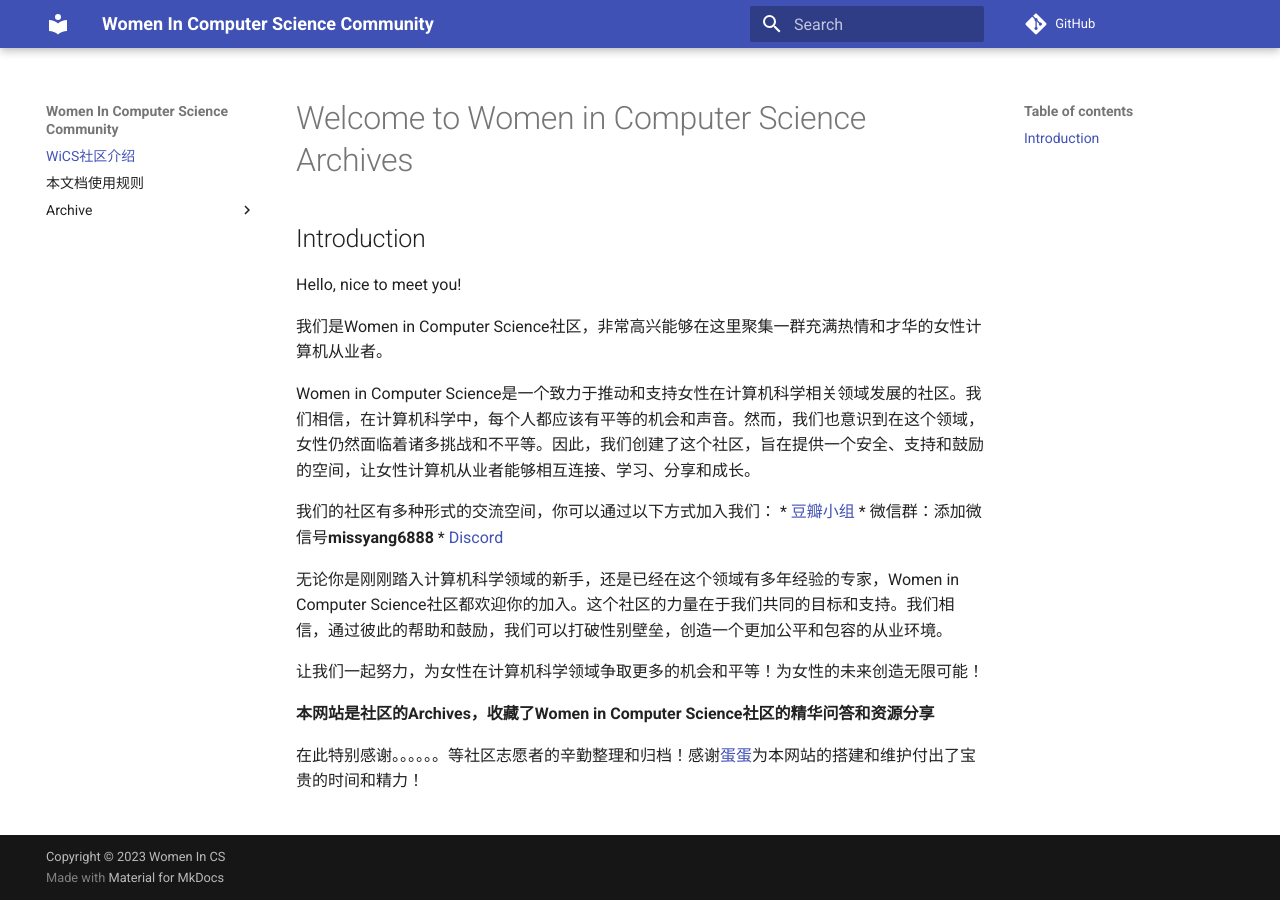
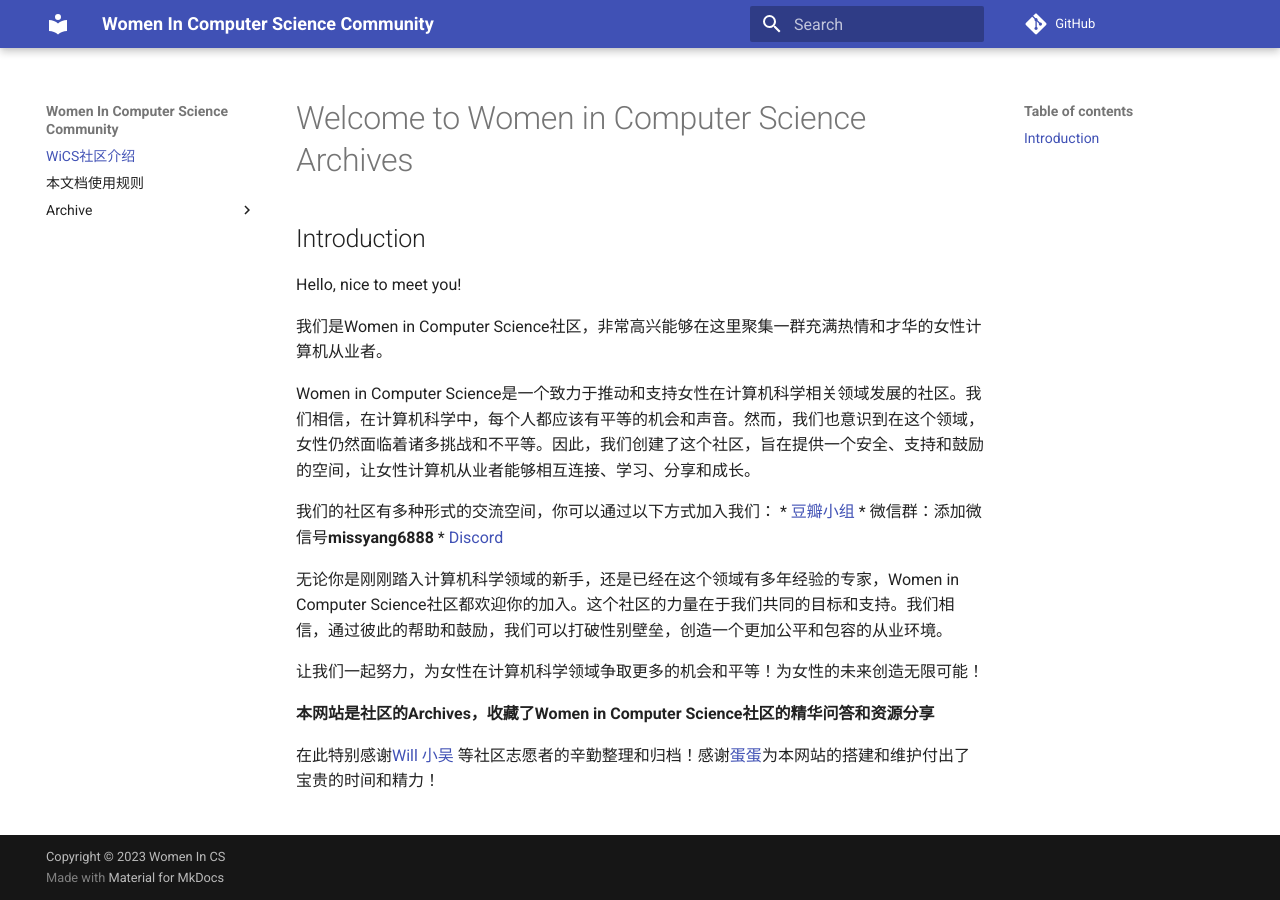
Before and after one commit to Women-in-Computer-Science/Women-in-CS-Archive, an MkDocs documentation site: the page built from docs/index.md, in a window 1280 px wide. Built offline with MkDocs 1.6.1 and Material for MkDocs 9.7.7, drawn with Linux system fonts in a browser that asks for light colours; comment, search, counter and statistics services are not loaded.

Commit message:
Update index.md

```diff
--- a/docs/index.md
+++ b/docs/index.md
@@ -19,4 +19,4 @@ Women in Computer Science是一个致力于推动和支持女性在计算机科
 
 **本网站是社区的Archives，收藏了Women in Computer Science社区的精华问答和资源分享**
 
-在此特别感谢。。。。。。等社区志愿者的辛勤整理和归档！感谢[蛋蛋](https://github.com/VickyGuo0907)为本网站的搭建和维护付出了宝贵的时间和精力！
+在此特别感谢[Will](https://github.com/will-lv) [小吴](https://github.com/unarelax) 等社区志愿者的辛勤整理和归档！感谢[蛋蛋](https://github.com/VickyGuo0907)为本网站的搭建和维护付出了宝贵的时间和精力！
```
